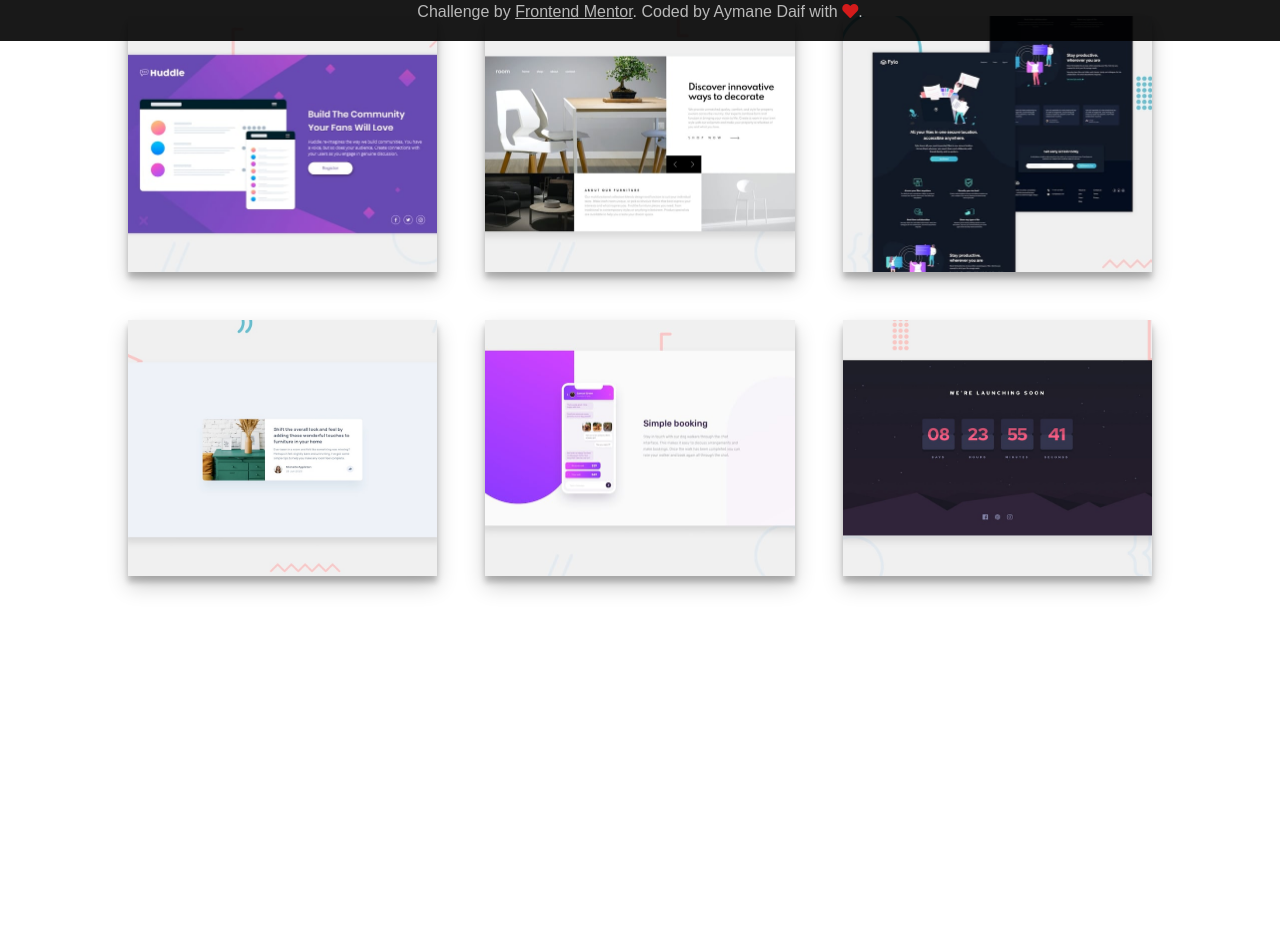
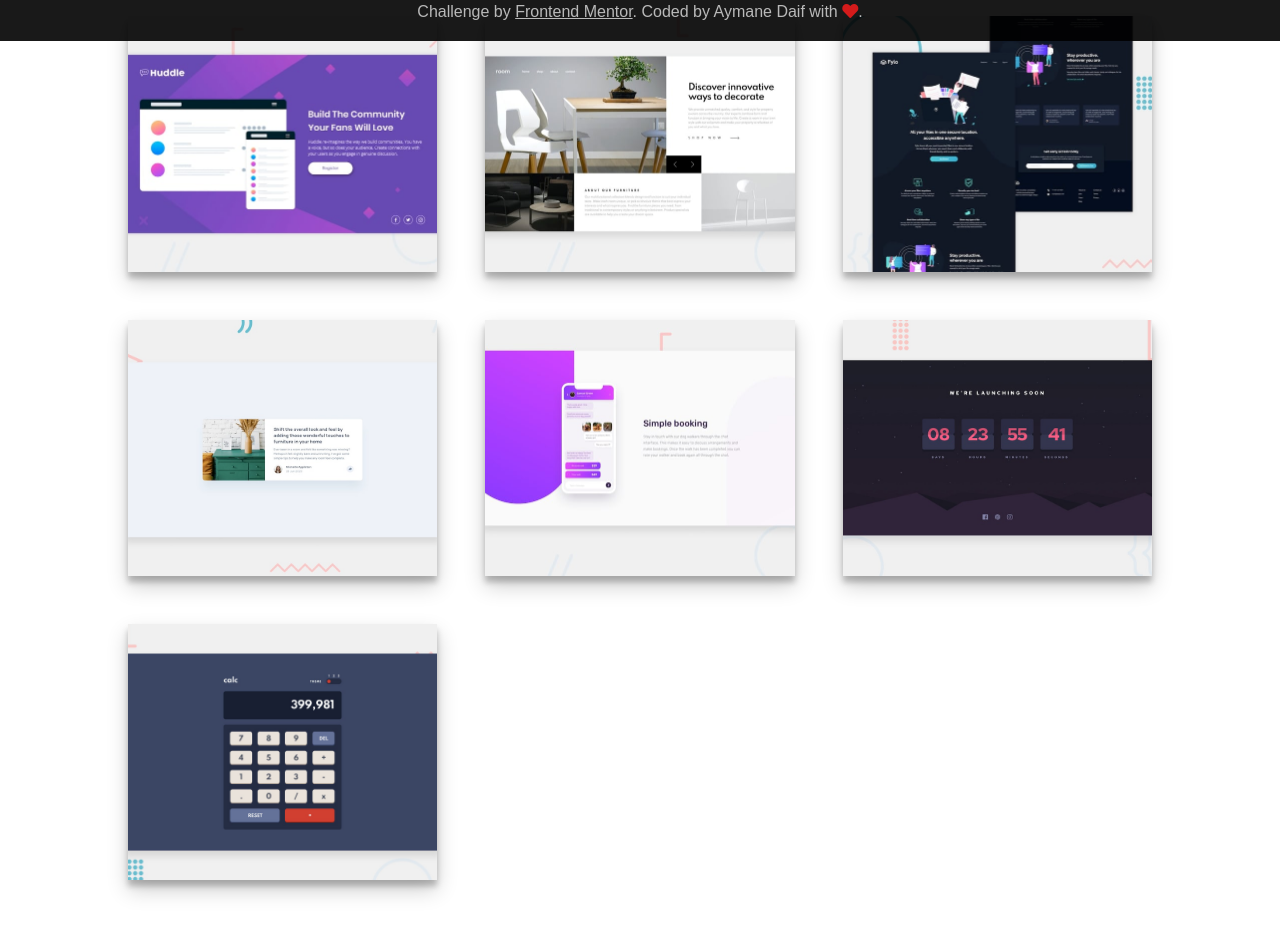
Before and after one commit to aymane-daif/FrontEnd-Mentor-Challenges, a plain HTML site: page index.html in a window 1280 px wide. Shown: the part 759-1695 px from the top of the page. Before the commit the page ends 1399 px from the top, so only its background shows below. Drawn offline with Linux system fonts and the light colour scheme.

Commit message:
add new design to UI

```diff
--- a/index.html
+++ b/index.html
@@ -72,6 +72,11 @@
             ><img src="./designs/design-12.png" alt="design-12"
           /></a>
         </div>
+        <div class="design">
+          <a href="13.calculator-app/index.html"
+            ><img src="./designs/design-13.png" alt="design-13"
+          /></a>
+        </div>
 
       </section>
     </div>
```
Also changed, not shown: designs/design-13.png (added).
